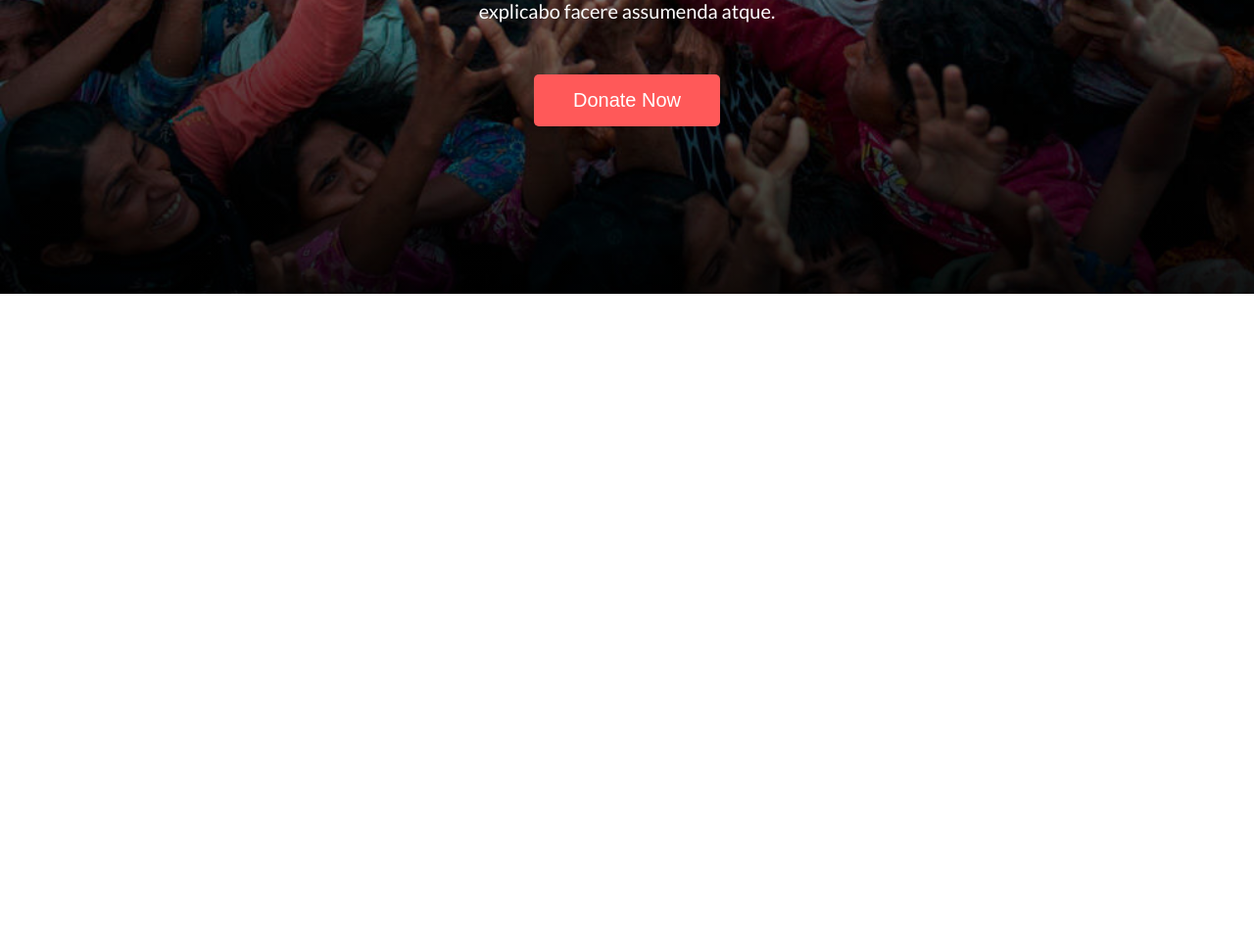
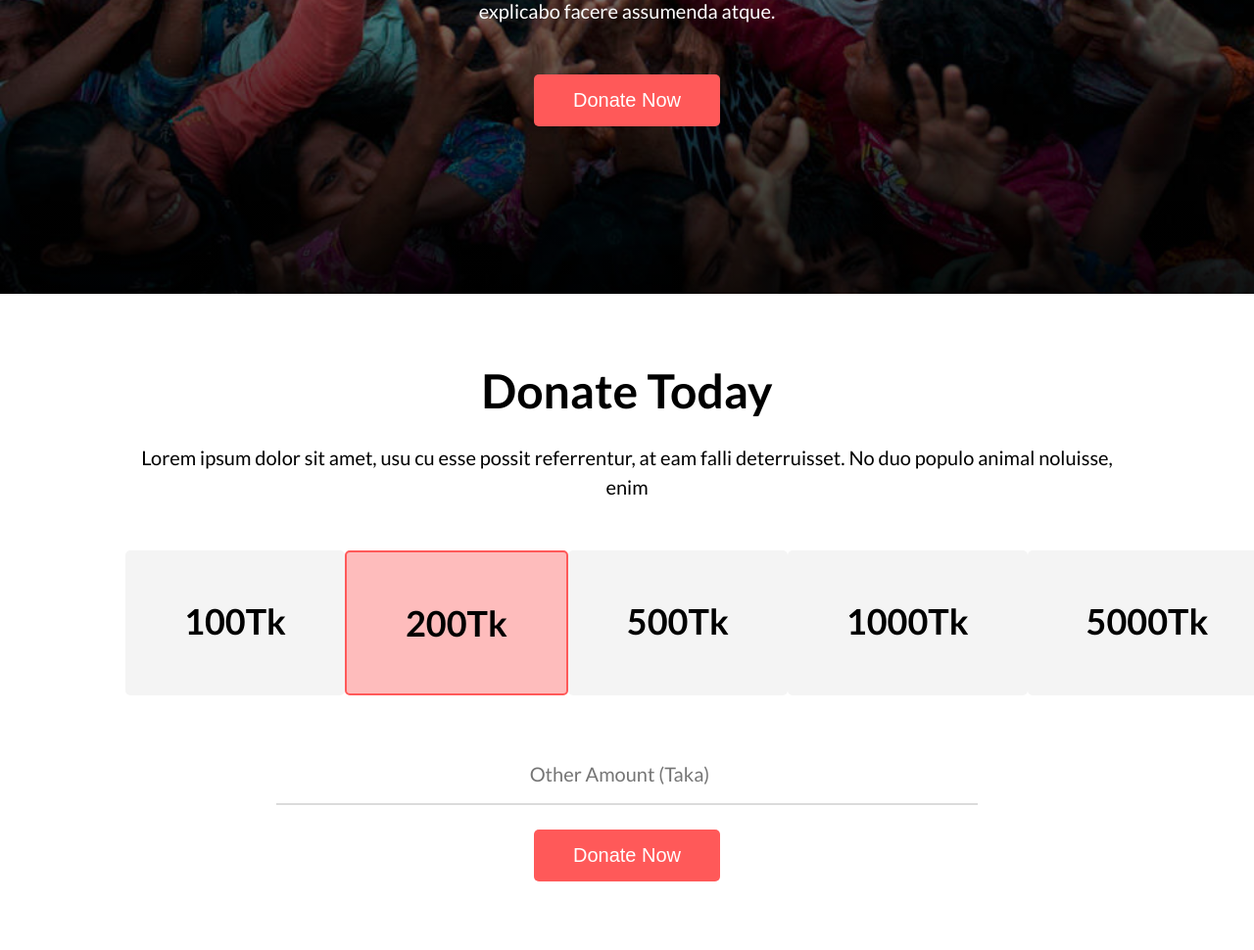
Before and after one commit to coderarifbd/donate-today, a plain HTML site: page index.html in a window 1280 px wide. Shown: the part 500-1470 px from the top of the page at 98% size. Before the commit the page ends 800 px from the top, so only its background shows below. Drawn offline with Linux system fonts and the light colour scheme.

Commit message:
donate section

```diff
--- a/css/style.css
+++ b/css/style.css
@@ -5,6 +5,11 @@
 }
 body {
   font-family: "Lato", sans-serif;
+}
+p {
+  font-size: 20px;
+  text-align: center;
+  line-height: 1.5;
 }
 .container-full {
   width: 100%;
@@ -58,9 +63,6 @@ body {
   padding-bottom: 30px;
 }
 .banner-content p {
-  font-size: 20px;
-  text-align: center;
-  line-height: 1.5;
   padding-bottom: 50px;
 }
 .donate-now {
@@ -78,3 +80,60 @@ body {
   background: #ff6666;
   /* opacity: 0.9; */
 }
+
+/* donate now  */
+
+.donate {
+  padding: 70px 0;
+  display: flex;
+  justify-content: center;
+  align-items: center;
+}
+
+.donate-content h1 {
+  text-align: center;
+  font-size: 48px;
+  font-weight: 700;
+  padding-bottom: 25px;
+}
+.donate-amount {
+  display: flex;
+  justify-content: space-between;
+  margin: 50px 0;
+}
+
+.donate-amount .amount {
+  padding: 50px 60px;
+  background: #f4f4f4;
+  border-radius: 5px;
+  font-size: 36px;
+  font-weight: 700;
+}
+.donate-amount .amount:hover,
+.amount.selected {
+  background-color: #febcbc;
+  border: 2px solid #ff5959;
+}
+
+.other-amount {
+  width: 70%;
+  padding: 10px;
+  display: block;
+  margin: 25px auto;
+  border: none;
+  border-bottom: 2px solid #dbdbdb;
+  font-size: 20px;
+  font-family: "Lato", sans-serif;
+  line-height: 2;
+  text-align: center;
+}
+
+.other-amount::placeholder {
+  font-size: 20px;
+  font-family: "Lato", sans-serif;
+  line-height: 2;
+  text-align: center;
+}
+input.other-amount:focus {
+  outline: none;
+}
--- a/index.html
+++ b/index.html
@@ -16,8 +16,9 @@
     <link rel="stylesheet" href="css/style.css" />
   </head>
   <body>
+    <!-- banner section start -->
     <div class="banner">
-      <div class="containe-full">
+      <div class="container-full">
         <div class="banner-content">
           <h1>
             Let’s Help Those Who Are<br />
@@ -33,5 +34,31 @@
         </div>
       </div>
     </div>
+    <!-- banner section end -->
+
+    <!-- Donate section start -->
+    <div class="donate">
+      <div class="container">
+        <div class="donate-content">
+          <h1>Donate Today</h1>
+          <p>
+            Lorem ipsum dolor sit amet, usu cu esse possit referrentur, at eam
+            falli deterruisset. No duo populo animal noluisse, enim
+          </p>
+          <div class="donate-amount">
+            <div class="amount">100Tk</div>
+            <div class="amount selected">200Tk</div>
+            <div class="amount">500Tk</div>
+            <div class="amount">1000Tk</div>
+            <div class="amount">5000Tk</div>
+          </div>
+          <form action="">
+            <input type="number" placeholder="Other Amount (Taka)" class="other-amount" />
+            <input type="submit" value="Donate Now" class="donate-now" />
+          </form>
+        </div>
+      </div>
+    </div>
+    <!-- Donate section start -->
   </body>
 </html>
```
